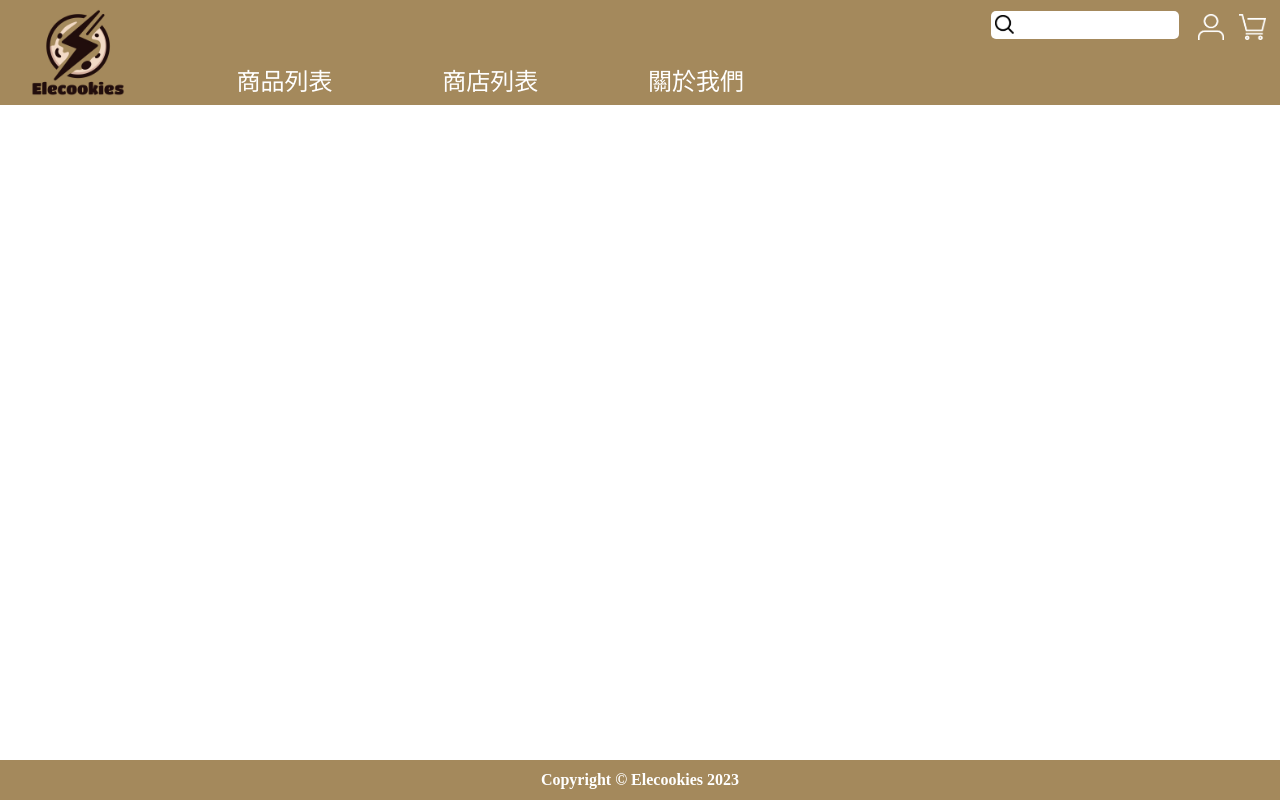
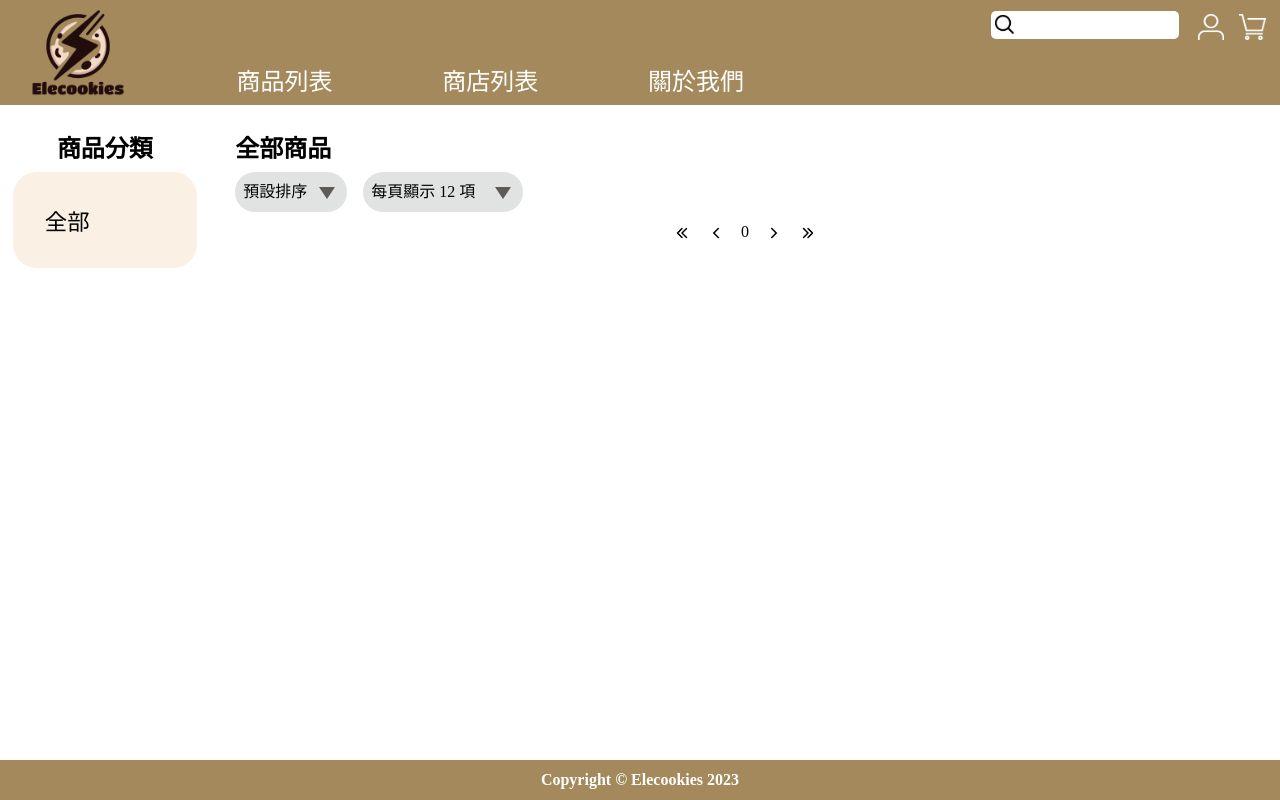
Before and after one commit to Zch720/NTUT_112_1_DatabaseProject_frontend, a React (Vite) app: page /products in a window 1280 px wide. Built offline with nearby package versions, Linux system fonts and the light colour scheme; a web font is replaced by a local one.

Commit message:
[Feature Addition] Added ProductsPage

```diff
--- a/src/App.tsx
+++ b/src/App.tsx
@@ -23,6 +23,8 @@ import ShopManage from "./account/admin/ShopManage";
 import ShopManagementInfo from "./account/admin/ShopInfo";
 import ShopProductManagementInfo from "./account/admin/ShopProductInfo";
 import ShopStaffManagementInfo from "./account/admin/ShopStaffInfo";
+import ProductsPage from "./product/ProductsPage";
+import AllProduct from "./product/AllProduct";
 
 function MainBody() {
 	return (
@@ -31,6 +33,9 @@ function MainBody() {
 				<Routes>
 					<Route path="/" element={<Navigate to="/home" />} />
 					<Route path="/home" element={<HomePage />} />
+					<Route path="/products" element={<ProductsPage />}>
+						<Route path="/products" element={<AllProduct />} />
+					</Route>
 					<Route path="/user/signin" element={<SignInPage />} />
 					<Route path="/user/signup" element={<SignUpPage />} />
 					<Route path="/user" element={<Account />}>
--- /dev/null
+++ b/src/product/AllProduct.tsx
@@ -0,0 +1,32 @@
+import { useState } from "react";
+import "./AllProduct.css"
+import ProductsList, { ProductListItemType } from "../utils/list_of_entities/ProductsList";
+import { ProductsPageToolbar } from "./ProductsPage";
+import PageChooser from "../utils/PageChooser";
+
+function ProductsPageTitle() {
+    return(
+        <h3 className="products-page-title">全部商品</h3>
+    );
+}
+
+export default function AllProduct() {
+    // TODO: get products from server
+    const productsPage = 0;
+    const [order, setOrder] = useState<"default" | "price" | "date">("default");
+    const [showQuantity, setShowQuantity] = useState<"12" | "24" | "36">("12");
+    const [products, setProducts] = useState<ProductListItemType[]>([]);
+    const productsSetIndexChange = (index: number) => {
+        // TODO: get products from server
+        setProducts([]);
+    };
+
+    return (
+        <div className="products-page-content">
+            <ProductsPageTitle />
+            <ProductsPageToolbar onOrderChange={setOrder} onShowQuantityChange={setShowQuantity} />
+            <ProductsList products={products}/>
+            <PageChooser maxPage={productsPage} onPageChange={productsSetIndexChange} />
+        </div>
+    );
+}
--- /dev/null
+++ b/src/product/ProductsPage.css
@@ -0,0 +1,49 @@
+.product-category-menu {
+    width: 15vw;
+    margin: 2vh 1vw;
+}
+
+.product-category-menu-title {
+    margin: 1vh auto;
+    display: table;
+}
+
+.product-category-menu-options {
+    display: flex;
+    flex-direction: column;
+    padding: 1.5rem 2rem;
+    border-radius: 1.5rem;
+    background-color: #FAF0E3;
+    font-size: 1.4rem;
+}
+
+.product-category-menu-options a {
+    margin: 1vh 0;
+}
+
+.products-page-title {
+    margin: 1vh 0;
+    margin-top: 3vh;
+    display: table;
+}
+
+.products-page-content {
+    width: 83vw;
+    padding: 0 2vw;
+}
+
+.products-order-selector {
+    width: 7rem;
+}
+
+.product-show-quantity-selector {
+    width: 10rem;
+}
+
+.products-page-toolbar {
+    width: 18rem;
+    display: flex;
+    justify-content: space-between;
+    align-items: center;
+    margin: 1vh 0;
+}
--- /dev/null
+++ b/src/product/ProductsPage.tsx
@@ -0,0 +1,61 @@
+import React from "react";
+import { Outlet } from "react-router-dom";
+import "./ProductsPage.css"
+
+export type ProductsListOrderChangeHandler = (order: "default" | "price" | "date") => void;
+export type ProductsListShowQuantityChangeHandler = (quantity: "12" | "24" | "36") => void;
+
+function ProductsOrderSelector({ onOrderChange }: { onOrderChange: ProductsListOrderChangeHandler }) {
+    const orderSelectorRef = React.useRef<HTMLSelectElement>(null);
+    orderSelectorRef.current?.addEventListener("change", () => {
+        onOrderChange(orderSelectorRef.current?.value as "default" | "price" | "date");
+    });
+
+    return (
+        <select className="products-order-selector" ref={orderSelectorRef}>
+            <option value="default">預設排序</option>
+            <option value="price">價格</option>
+            <option value="date">日期</option>
+        </select>
+    );
+}
+
+function ProductShowQuantitySelector({ onShowQuantityChange }: { onShowQuantityChange: ProductsListShowQuantityChangeHandler }) {
+    const showQuantitySelectorRef = React.useRef<HTMLSelectElement>(null);
+    showQuantitySelectorRef.current?.addEventListener("change", () => {
+        onShowQuantityChange(showQuantitySelectorRef.current?.value as "12" | "24" | "36");
+    });
+
+    return (
+        <select className="product-show-quantity-selector" ref={showQuantitySelectorRef}>
+            <option value="12">每頁顯示 12 項</option>
+            <option value="24">每頁顯示 24 項</option>
+            <option value="36">每頁顯示 36 項</option>
+        </select>
+    );
+}
+
+export function ProductsPageToolbar({ onOrderChange, onShowQuantityChange }: { onOrderChange: ProductsListOrderChangeHandler, onShowQuantityChange: ProductsListShowQuantityChangeHandler }) {
+    return (
+        <div className="products-page-toolbar">
+            <ProductsOrderSelector onOrderChange={onOrderChange} />
+            <ProductShowQuantitySelector onShowQuantityChange={onShowQuantityChange} />
+        </div>
+    );
+}
+
+export default function ProductsPage() {
+    return (
+        <React.Fragment>
+            <div style={{display: "flex"}}>
+                <div className="product-category-menu">
+                    <h3 className="product-category-menu-title">商品分類</h3>
+                    <div className="product-category-menu-options">
+                        <a href="/products#">全部</a>
+                    </div>
+                </div>
+                <Outlet />
+            </div>
+        </React.Fragment>
+    );
+}
--- /dev/null
+++ b/src/utils/list_of_entities/ProductsList.css
@@ -0,0 +1,37 @@
+.products-list {
+    display: grid;
+    grid-template-columns: repeat(auto-fill, minmax(12rem, 1fr));
+    justify-content: space-between;
+}
+
+.products-list-item {
+    display: flex;
+    flex-direction: column;
+    padding: 0 1rem;
+    margin: 1rem 0;
+    align-items: center;
+}
+
+.products-list-item a {
+    width: 100%;
+    display: flex;
+    flex-direction: column;
+    align-items: center;
+    justify-content: center;
+}
+
+.products-list-item a>img {
+    width: 80%;
+    aspect-ratio: 1;
+    object-fit: cover;
+    object-position: center;
+}
+
+.products-list-item-name {
+    width: 100%;
+    margin: 0.5rem 0;
+    font-size: 1.2rem;
+    font-weight: normal;
+    text-align: center;
+    word-break: break-all;
+}
--- /dev/null
+++ b/src/utils/list_of_entities/ProductsList.tsx
@@ -0,0 +1,33 @@
+import "./ProductsList.css";
+
+export type ProductListItemType = {
+    image: string;
+    name: string;
+    price: number;
+};
+
+function ProductItem({ image, name, price  }: { image: string, name: string, price: number  }) {
+    return (
+        <div className="products-list-item">
+            <a href="">
+                <img src={image} alt="product" />
+            </a>
+            <div className="products-list-item-info">
+                <a href="">
+                    <h3 className="products-list-item-name">{name}</h3>
+                </a>
+            </div>
+            <div className="products-list-item-price">{`\$${price}`}</div>
+        </div>
+    );
+}
+
+export default function ProductsList({ products }: { products: ProductListItemType[] }) {
+    return (
+        <div className="products-list">
+            {products.map((product, index) => (
+                <ProductItem key={`products-list-item-${index}`} image={product.image} name={product.name} price={product.price} />
+            ))}
+        </div>
+    );
+}
```
Also changed, not shown: src/product/AllProduct.css (added).
